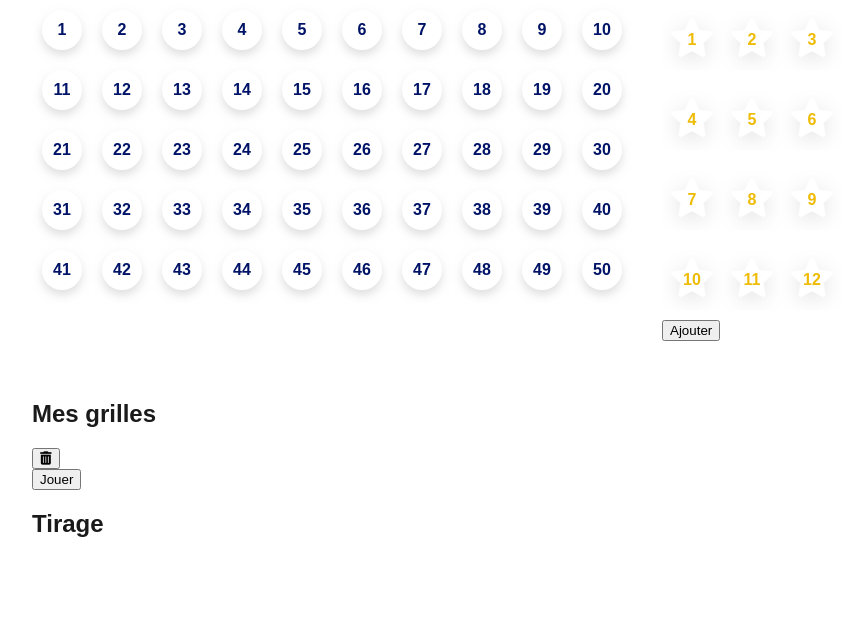
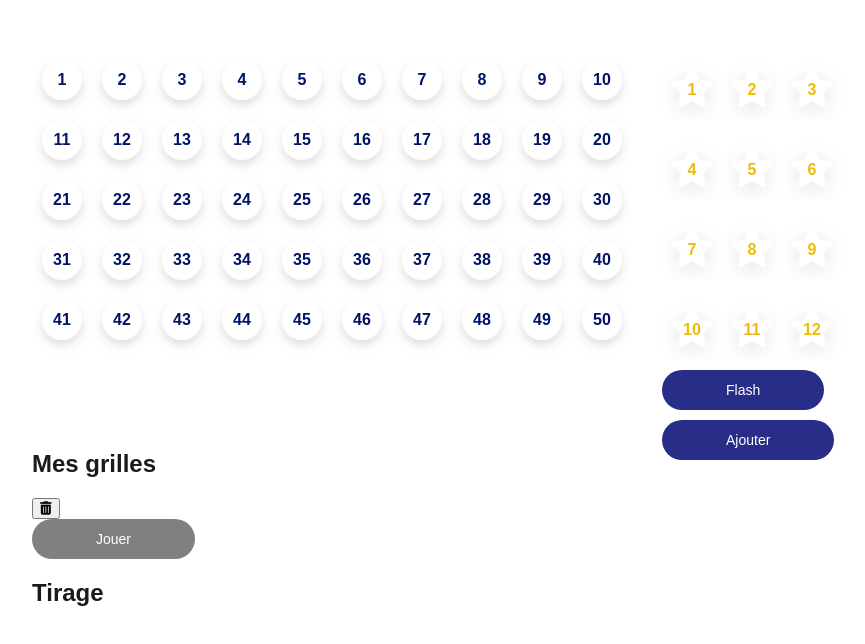
Before and after one commit to jeromebsr/euromillions, a React (Create React App) app: page / in a window 1280 px wide. Shown: the top 644 px of the page, without its empty margins (203-1068 px from the left). Built offline with nearby package versions, Linux system fonts and the light colour scheme.

Commit message:
wip flash

```diff
--- a/src/App.css
+++ b/src/App.css
@@ -7,6 +7,7 @@ body {
   padding: 0;
   margin: 0;
 }
+
 .main-container {
   display: flex;
   align-items: flex-start;
@@ -14,6 +15,7 @@ body {
   max-width: 810px;
   margin: 0 auto 30px;
   margin-bottom: 100px;
+  margin-top: 50px;
 }
 
 .grid-game {
@@ -95,6 +97,39 @@ body {
   width: 100%;
 }
 
-.played-grids {
+.action-btn {
+  display: block;
+  color: #fff;
+  border: none;
+  box-shadow: unset;
+  position: relative;
+  transform: translateZ(0);
+  background-color: #282d87;
+  align-items: center;
+  border-radius: 100px;
+  outline: 0;
+  user-select: none;
+  -webkit-tap-highlight-color: transparent;
+  padding: 12px 64px;
+  gap: 1rem;
+  cursor: pointer;
+  font-size: 14px;
+  font-family: Metropolis-Medium,sans-serif;
+  transition: ease 0.4s;
+}
 
+.action-btn:hover {
+  background-color: #363cb3;
 }
+
+.action-btn:disabled {
+  background-color: grey;
+  cursor: not-allowed;
+}
+
+.grid-error {
+  display: flex;
+  flex-flow: column wrap;
+  color: red;
+  font-size: 14px;
+}
--- a/src/App.js
+++ b/src/App.js
@@ -6,7 +6,8 @@ function App() {
   const [grids, setGrids] = useState([]);
   const [drawArrInt, setDrawArrInt] = useState([]);
   const [drawArrStars, setDrawArrStars] = useState([]);
-  // const [drawArr, setDrawArr] = useState([]);
+  const [error, setError] = useState("");
+  const [disabled, setDisabled] = useState(true);
 
   const range = (start, end) => {
     return Array(end - start + 1).fill().map((_, idx) => start + idx)
@@ -42,6 +43,34 @@ function App() {
     }
   }
 
+  const generateFlash = () => {
+    let arrInt = [];
+    let arrStars = [];
+    let rand = null;
+
+    while(arrInt.length < 5) {
+      rand = randomNumberInRange(1, 50, 'Int');
+      if(!arrInt.includes(rand)) {
+        checkInt(rand);
+        arrInt.push(rand);
+      }else {
+        arrInt.pop();
+      }
+    }
+
+    while(arrStars < 2) {
+      rand = randomNumberInRange(1, 12, 'Stars');
+      if(!arrStars.includes(rand)) {
+        checkStar(rand);
+        arrStars.push(rand);
+      }else {
+        arrStars.pop();
+      }
+    }
+
+    console.log(arrInt, arrStars);
+  }
+
   const clearGrid = () => {
     setGrids([]);
   }
@@ -49,8 +78,11 @@ function App() {
   const confGrid = () => {
     if(gridInt.length === 5 && gridStars.length === 2) {
       setGrids([{...grids, gridInt, gridStars}]);
+      setError("");
+      setDisabled(false);
     }else {
-      console.log("Erreur: Il faut 5 chiffres et 2 étoiles.")
+      setDisabled(true);
+      setError("Erreur: Il faut 5 chiffres et 2 étoiles.");
     }
 
   }
@@ -67,19 +99,6 @@ function App() {
     return rand;
   }
 
-  // const testInc = () => {
-  //   let int = ["chocolat", "chaussure", "avion", "arbre"];
-  //   console.log(int.length);
-
-  //   while(int.length < 10) {
-  //     int.push(randomNumberInRange(1,50, 'Int'))
-  //   }
-
-  //   console.log(int);
-  // }
-
-  // testInc();
-
   const buildDraw = () => {
     let int = [];
     let stars = [];
@@ -95,7 +114,7 @@ function App() {
     }
 
     while(stars.length < 2) {
-      let rand = randomNumberInRange(1,12, 'Int');
+      let rand = randomNumberInRange(1,12, 'Stars');
       if(!stars.includes(rand)) {
         stars.push(rand);
       }else {
@@ -105,33 +124,29 @@ function App() {
 
     setDrawArrInt(int)
     setDrawArrStars(stars)
-
-
-    // if(drawArrInt.includes(undefined) || drawArrStars.includes(undefined)) {
-    //   setDrawArrInt([]);
-    //   setDrawArrStars([]);
-    //   console.log("nouveau tirage ");
-    //   buildDraw();
-    // }
-    console.log(drawArrInt, drawArrStars)
   }
 
   const compareResults = async () => {
-    await buildDraw()
+    await buildDraw();
+    let matchInt = [];
+    let matchStars = [];
 
+    gridInt.map((gi) => {
+      if(drawArrInt.includes(gi)) {
+        matchInt.push(gi);
+      }
+
+    })
+
+    gridStars.map((gs) => {
+      if(drawArrStars.includes(gs)) {
+        matchStars.push(gs);
+      }
+    })
   }
 
   let numbers = range(1, 50);
   let stars = range(1, 12);
-
-  // console.log(gridInt.length);
-  // console.log(gridInt.sort());
-
-
-  // console.log(gridStars.length);
-  // console.log(gridStars.sort());
-
-  //console.log(grids);
 
   return (
     <>
@@ -163,7 +178,9 @@ function App() {
           </button>
           </>
         ))}
-        <button onClick={() => confGrid()}>Ajouter</button>
+        <button style={{marginBottom: 10}} className="action-btn" onClick={() => generateFlash()}>Flash</button>
+        <button className="action-btn" onClick={() => confGrid()}>Ajouter</button>
+        <div className="grid-error">{error}</div>
       </div>
     </div>
     <div className="resume">
@@ -186,20 +203,26 @@ function App() {
           <button onClick={() => clearGrid()}><i className="fa-solid fa-trash-can"></i></button>
       </div>
       <div>
-        <button onClick={() => compareResults()}>Jouer</button>
+        <button
+          disabled={disabled}
+          className="action-btn"
+          onClick={() => compareResults()}
+        >
+          Jouer
+        </button>
       </div>
       <div className="draw">
         <h2>Tirage</h2>
-            {drawArrInt
+        {drawArrInt ? drawArrInt
         .sort((a,b) => (a-b))
         .map((el) => (
           <button style={{cursor: "initial"}} disabled className="grid-btn grid-btn-active">{el}</button>
-            ))}
-            {drawArrStars
+        )) : "Tirage prochainement"}
+        {drawArrStars ?  drawArrStars
         .sort((a,b) => (a-b))
         .map((el) => (
           <button style={{cursor: "initial"}} disabled className="grid-star-btn grid-star-btn-active">{el}</button>
-            ))}
+        )): "Tirage prochainement"}
       </div>
     </div>
     </>
```
Lines whose indentation alone changed are shown as unchanged.
